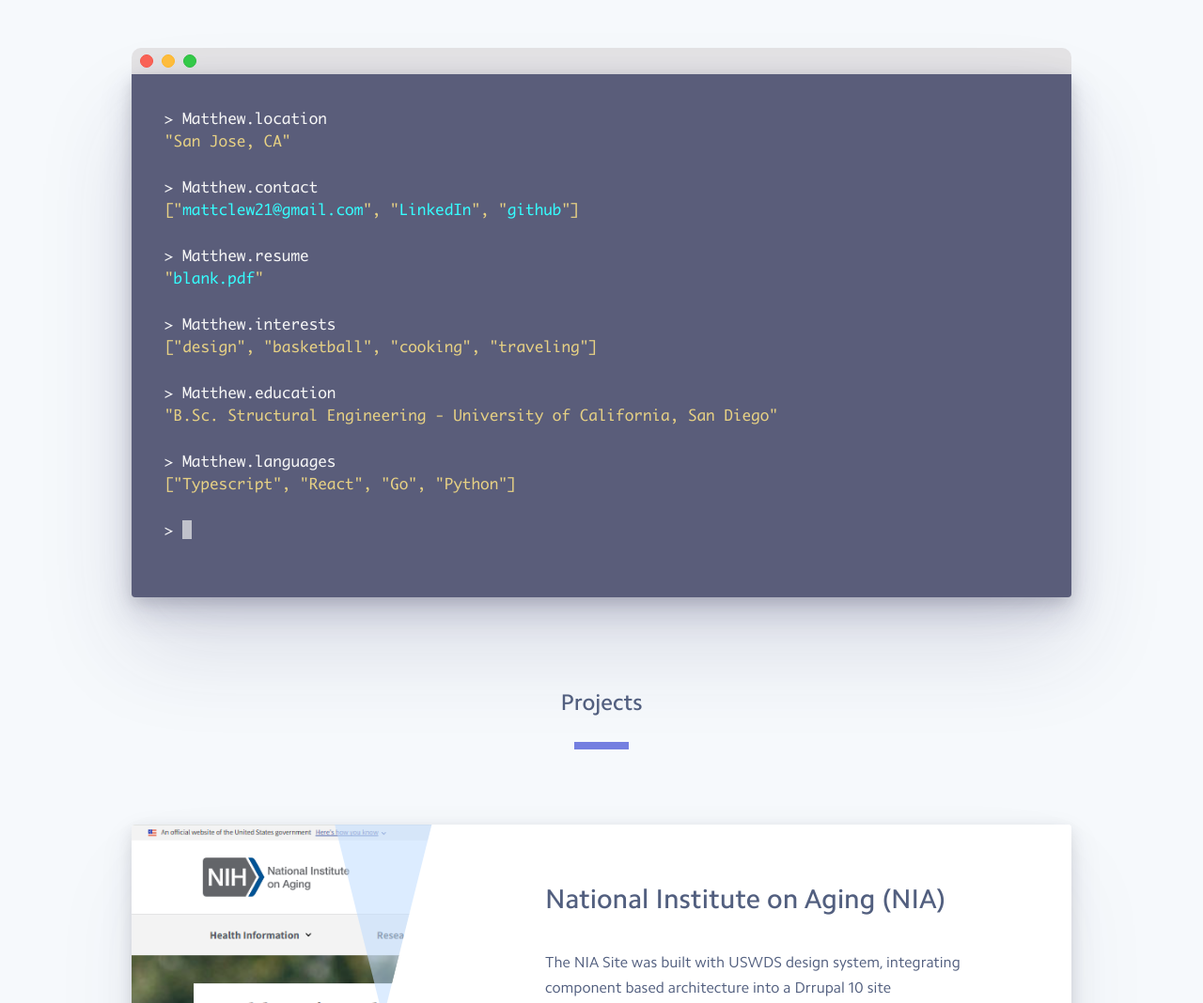
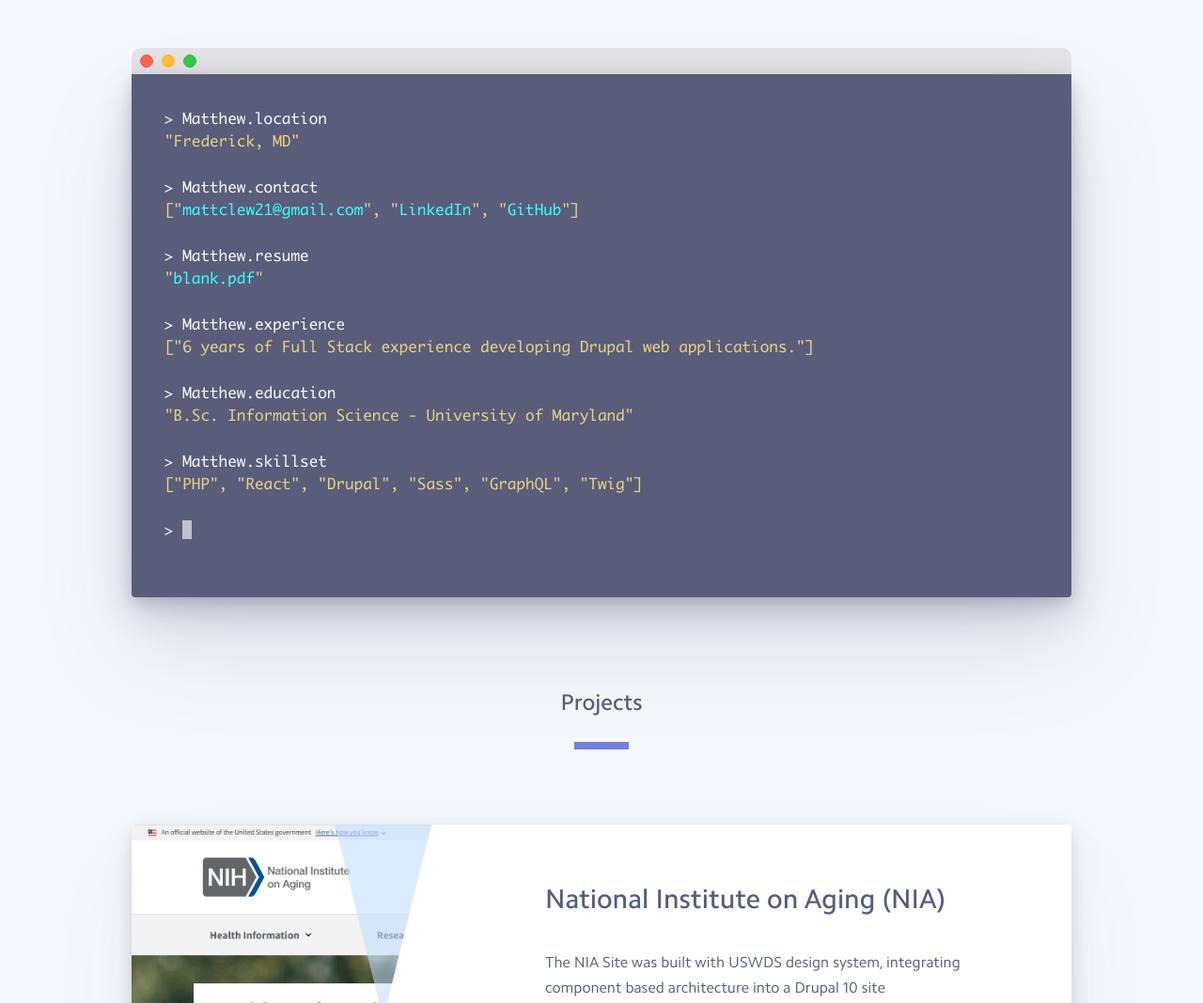
Before and after one commit to MattClewley/portfolio, a Gatsby site: page / in a window 1280 px wide. Shown: the part 520-1588 px from the top of the page at 94% size. Built offline with nearby package versions, Linux system fonts and the light colour scheme; Gatsby itself is replaced by a stand-in of ours.

Commit message:
[main] text edits to about-me and projects

```diff
--- a/src/content/about-me.js
+++ b/src/content/about-me.js
@@ -1,30 +1,30 @@
 const statements = [
   {
     input: 'Matthew.location',
-    return: '"San Jose, CA"',
+    return: '"Frederick, MD"',
   },
   {
     input: 'Matthew.contact',
     return:
-      '["<a href="mailto:mattclew21@gmail.com">mattclew21@gmail.com</a>", "<a rel="noopener" href="https://www.linkedin.com/in/matthew-clewley-79a915140">LinkedIn</a>", "<a rel="noopener" href="https://github.com/MattClewley">github</a>"]',
+      '["<a href="mailto:mattclew21@gmail.com">mattclew21@gmail.com</a>", "<a rel="noopener" target="_blank" href="https://www.linkedin.com/in/matthew-clewley-79a915140">LinkedIn</a>", "<a rel="noopener" target="_blank" href="https://github.com/MattClewley">GitHub</a>"]',
   },
   {
     input: 'Matthew.resume',
     return:
-      '"<a rel="noopener" href="/blank_resume.pdf" target="_blank">blank.pdf</a>"',
+      '"<a rel="noopener" target="_blank" href="/blank_resume.pdf" target="_blank">blank.pdf</a>"',
   },
   {
-    input: 'Matthew.interests',
-    return: '["design", "basketball", "cooking", "traveling"]',
+    input: 'Matthew.experience',
+    return: '["6 years of Full Stack experience developing Drupal web applications."]',
   },
   {
     input: 'Matthew.education',
     return:
-      '"B.Sc. Structural Engineering - University of California, San Diego"',
+      '"B.Sc. Information Science - University of Maryland"',
   },
   {
-    input: 'Matthew.languages',
-    return: '["Typescript", "React", "Go", "Python"]',
+    input: 'Matthew.skillset',
+    return: '["PHP", "React", "Drupal", "Sass", "GraphQL", "Twig"]',
   },
 ];
 
--- a/src/content/projects.js
+++ b/src/content/projects.js
@@ -10,7 +10,7 @@ const projects = [
   {
     title: 'National Institute on Aging (NIA)',
     description:
-      'The NIA Site was built with USWDS design system, integrating component based architecture into a Drrupal 10 site',
+      'The NIA Site was built with USWDS design system, integrating component based architecture into a Drupal 10 site',
     skills: [
       'PHP',
       'Drupal',
@@ -31,7 +31,7 @@ const projects = [
     title: 'Alzheimers.gov',
     description:
       'Helped build, maintain, and add to a headless site. It is connected to a Drupal site for data, making requests with GraphQL and serving it up with NextJS.',
-    skills: ['NextJS', 'ReactJS', 'GraphQL', 'Drupal', 'Sass', 'Headless'],
+    skills: ['NextJS', 'ReactJS', 'GraphQL', 'TypeScript', 'Drupal', 'Sass', 'Headless'],
     image: alzsite,
     links: {
       //github: 'https://github.com/',
@@ -42,7 +42,7 @@ const projects = [
     title: 'Center for Alzheimer’s and Related Dementias (CARD)',
     description:
       'Helped build, maintain, and add to a headless site. It is connected to a Drupal site for data, making requests with GraphQL and serving it up with NextJS.',
-    skills: ['NextJS', 'ReactJS', 'GraphQL', 'Drupal', 'Sass', 'Headless'],
+    skills: ['NextJS', 'React', 'GraphQL', 'TypeScript', 'Drupal', 'Sass', 'Headless'],
     image: cardsite,
     links: {
       //github: 'https://github.com/',
```
